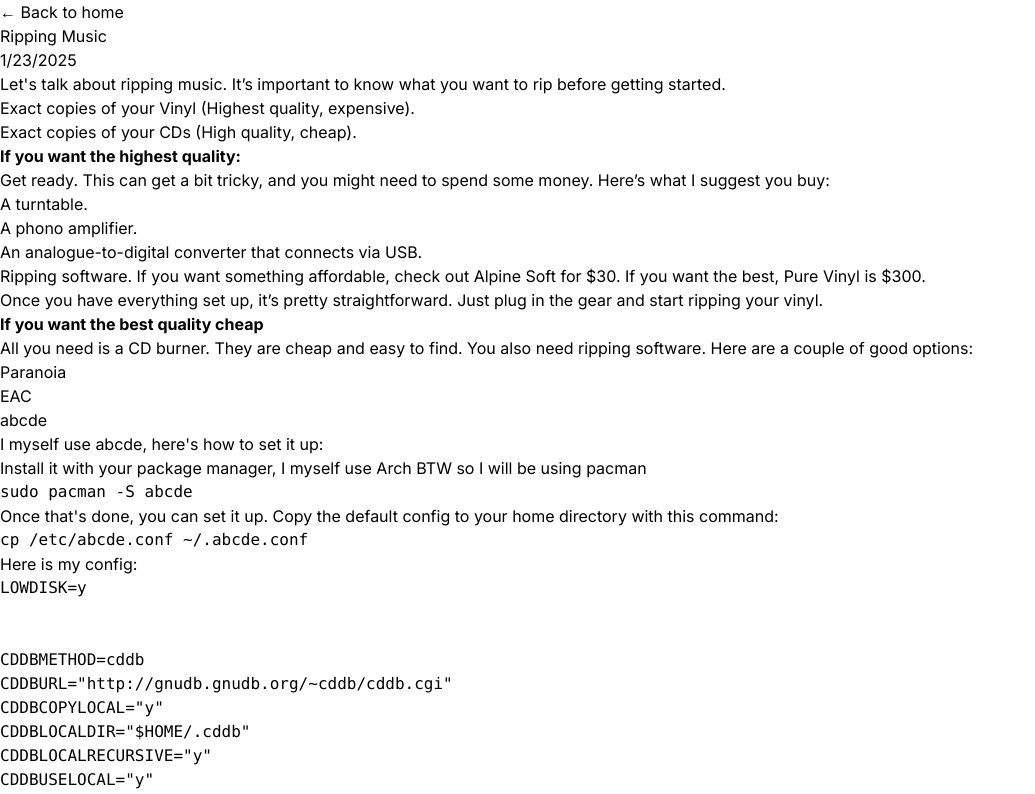
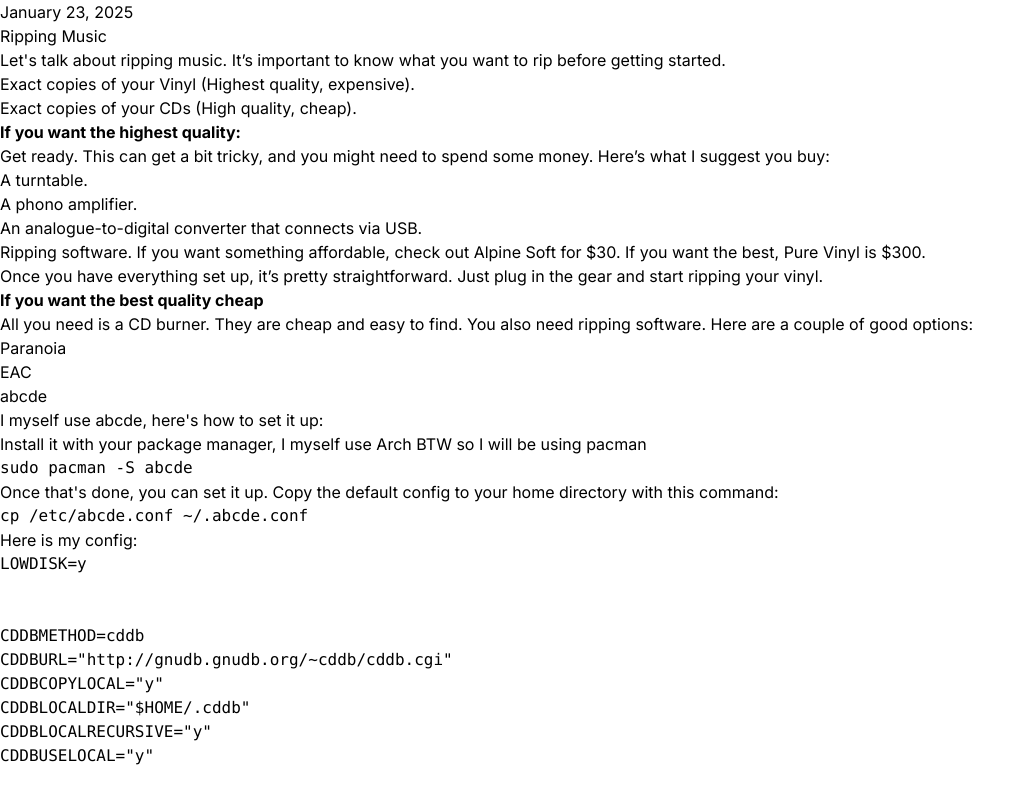
Before and after one commit to misopog/blog, a Next.js app: page /blog/posts/rippingmusic in a window 1280 px wide. Shown: the top 794 px of the page, without its empty margins (0-1035 px from the left). Built offline with nearby package versions, Linux system fonts and the light colour scheme.

Commit message:
yuge update

```diff
--- a/src/app/posts/[slug]/page.tsx
+++ b/src/app/posts/[slug]/page.tsx
@@ -1,36 +1,53 @@
-import fs from 'fs'
-import path from 'path'
-import matter from 'gray-matter'
-import Link from 'next/link'
-import { Markdown } from '../../../components/markdown'
+import { getPostBySlug, getRelatedPosts } from '@/lib/blog'
+import { Markdown } from '@/components/markdown'
+import { BlogPostCard } from '@/components/blog-post-card'
+import { notFound } from 'next/navigation'
 
-export async function generateStaticParams() {
-  const postsDirectory = path.join(process.cwd(), 'posts')
-  const fileNames = fs.readdirSync(postsDirectory)
-
-  return fileNames.map((fileName) => ({
-    slug: fileName.replace(/\.md$/, ''),
-  }))
+interface PostPageProps {
+  params: {
+    slug: string
+  }
 }
 
-export default async function Post(props: { params: Promise<{ slug: string }> }) {
-  const params = await props.params;
-  const fullPath = path.join(process.cwd(), 'posts', `${params.slug}.md`)
-  const fileContents = fs.readFileSync(fullPath, 'utf8')
-  const { data, content } = matter(fileContents)
+export default function PostPage({ params }: PostPageProps) {
+  const post = getPostBySlug(params.slug)
+  const relatedPosts = getRelatedPosts(params.slug)
+
+  if (!post) {
+    notFound()
+  }
 
   return (
-    <div className="min-h-screen bg-black text-gray-100">
-      <main className="max-w-4xl mx-auto py-16 px-4">
-        <Link href="/" className="text-blue-400 mb-8 block">&larr; Back to home</Link>
-        <article>
-          <h1 className="text-4xl font-bold mb-4">{data.title}</h1>
-          <p className="text-gray-400 mb-8">{new Date(data.date).toLocaleDateString()}</p>
-          <div className="prose prose-invert max-w-none">
-            <Markdown>{content}</Markdown>
+    <article className="min-h-screen bg-black text-gray-100">
+      <div className="max-w-4xl mx-auto py-12 px-4">
+        <header className="mb-8">
+          <div className="flex items-center gap-4 text-sm text-zinc-400 mb-4">
+            <time dateTime={post.date}>
+              {new Date(post.date).toLocaleDateString('en-US', {
+                year: 'numeric',
+                month: 'long',
+                day: 'numeric',
+              })}
+            </time>
           </div>
-        </article>
-      </main>
-    </div>
+          <h1 className="text-4xl font-bold mb-4">{post.title}</h1>
+        </header>
+
+        <div className="prose prose-invert max-w-none">
+          <Markdown>{post.content}</Markdown>
+        </div>
+
+        {relatedPosts.length > 0 && (
+          <section className="mt-16">
+            <h2 className="text-2xl font-bold mb-8">Related Posts</h2>
+            <div className="grid gap-8 md:grid-cols-2">
+              {relatedPosts.map((relatedPost) => (
+                <BlogPostCard key={relatedPost.slug} post={relatedPost} />
+              ))}
+            </div>
+          </section>
+        )}
+      </div>
+    </article>
   )
 }
--- /dev/null
+++ b/src/components/blog-post-card.tsx
@@ -0,0 +1,29 @@
+import Link from 'next/link'
+import { BlogPost } from '@/types/blog'
+
+interface BlogPostCardProps {
+  post: BlogPost
+}
+
+export function BlogPostCard({ post }: BlogPostCardProps) {
+  return (
+    <article className="group relative flex flex-col overflow-hidden rounded-lg border border-zinc-800 bg-zinc-900 transition-all hover:border-zinc-700 hover:bg-zinc-800">
+      <div className="flex flex-1 flex-col p-6">
+        <div className="flex items-center gap-4 text-sm text-zinc-400">
+          <time dateTime={post.date}>
+            {new Date(post.date).toLocaleDateString('en-US', {
+              year: 'numeric',
+              month: 'long',
+              day: 'numeric',
+            })}
+          </time>
+        </div>
+        <Link href={`/posts/${post.slug}`} className="mt-3">
+          <h2 className="text-xl font-semibold text-zinc-100 group-hover:text-white">
+            {post.title}
+          </h2>
+        </Link>
+      </div>
+    </article>
+  )
+}
--- a/src/components/markdown.tsx
+++ b/src/components/markdown.tsx
@@ -38,6 +38,28 @@ export function Markdown({ children }: MarkdownProps) {
             {children}
           </pre>
         ),
+        table: ({ children }) => (
+          <div className="overflow-x-auto mb-4">
+            <table className="min-w-full border-collapse border border-gray-300">
+              {children}
+            </table>
+          </div>
+        ),
+        thead: ({ children }) => (
+          <thead className="bg-gray-100">{children}</thead>
+        ),
+        tbody: ({ children }) => (
+          <tbody>{children}</tbody>
+        ),
+        tr: ({ children }) => (
+          <tr className="border-b border-gray-300">{children}</tr>
+        ),
+        th: ({ children }) => (
+          <th className="border border-gray-300 px-4 py-2 text-left font-semibold">{children}</th>
+        ),
+        td: ({ children }) => (
+          <td className="border border-gray-300 px-4 py-2">{children}</td>
+        ),
       }}
     >
       {children}
--- /dev/null
+++ b/src/lib/blog.ts
@@ -0,0 +1,44 @@
+import fs from 'fs'
+import path from 'path'
+import matter from 'gray-matter'
+import { BlogPost, BlogPostWithContent } from '@/types/blog'
+
+const postsDirectory = path.join(process.cwd(), 'posts')
+
+export function getAllPosts(): BlogPost[] {
+  const fileNames = fs.readdirSync(postsDirectory)
+
+  const posts = fileNames.map((fileName) => {
+    const fullPath = path.join(postsDirectory, fileName)
+    const fileContents = fs.readFileSync(fullPath, 'utf8')
+    const { data } = matter(fileContents)
+
+    return {
+      slug: fileName.replace(/\.md$/, ''),
+      title: data.title,
+      date: data.date,
+    }
+  })
+
+  return posts.sort((a, b) => new Date(b.date).getTime() - new Date(a.date).getTime())
+}
+
+export function getPostBySlug(slug: string): BlogPostWithContent {
+  const fullPath = path.join(postsDirectory, `${slug}.md`)
+  const fileContents = fs.readFileSync(fullPath, 'utf8')
+  const { data, content } = matter(fileContents)
+
+  return {
+    slug,
+    title: data.title,
+    date: data.date,
+    content,
+  }
+}
+
+export function getRelatedPosts(currentSlug: string): BlogPost[] {
+  const allPosts = getAllPosts()
+  return allPosts
+    .filter(post => post.slug !== currentSlug)
+    .slice(0, 3)
+}
--- /dev/null
+++ b/src/types/blog.ts
@@ -0,0 +1,9 @@
+export interface BlogPost {
+  slug: string
+  title: string
+  date: string
+}
+
+export interface BlogPostWithContent extends BlogPost {
+  content: string
+}
```
Also changed, not shown: src/app/page.tsx (+13 -32 lines).
